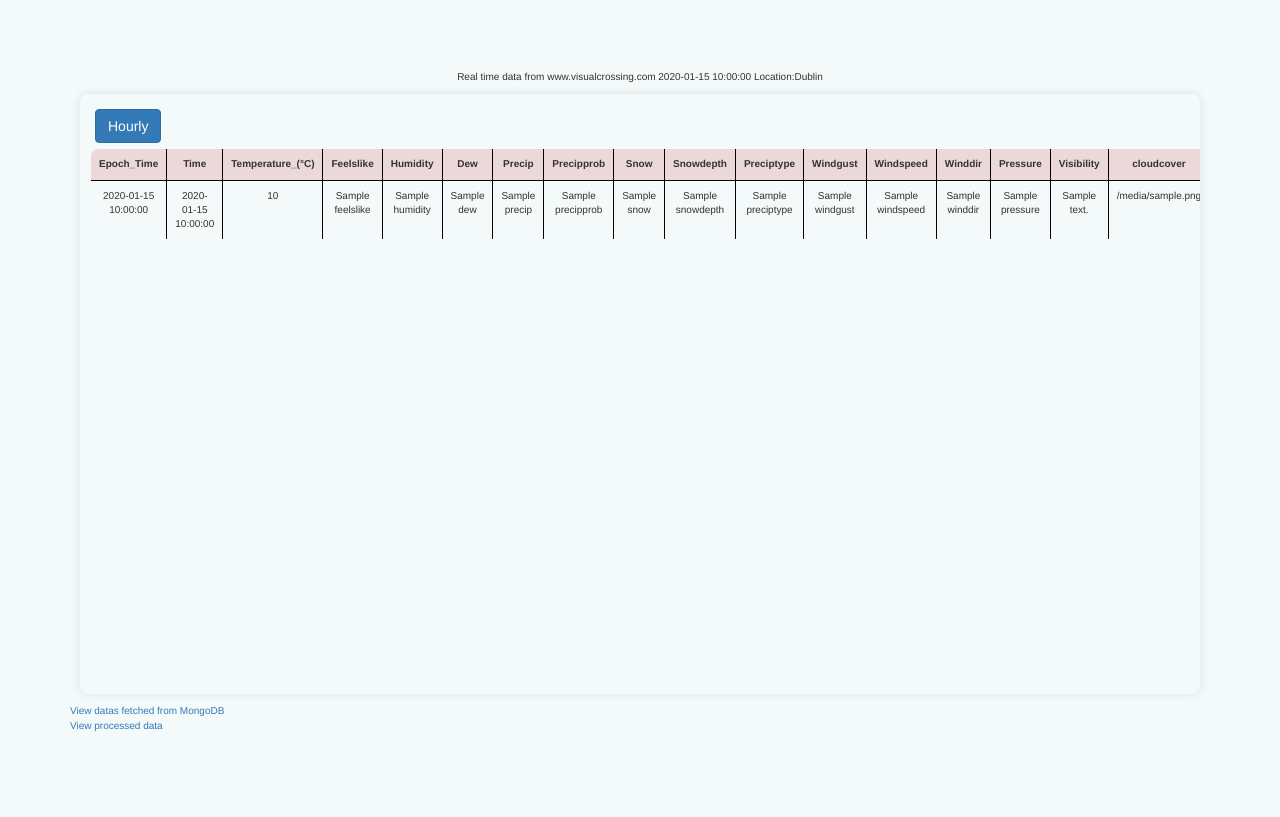
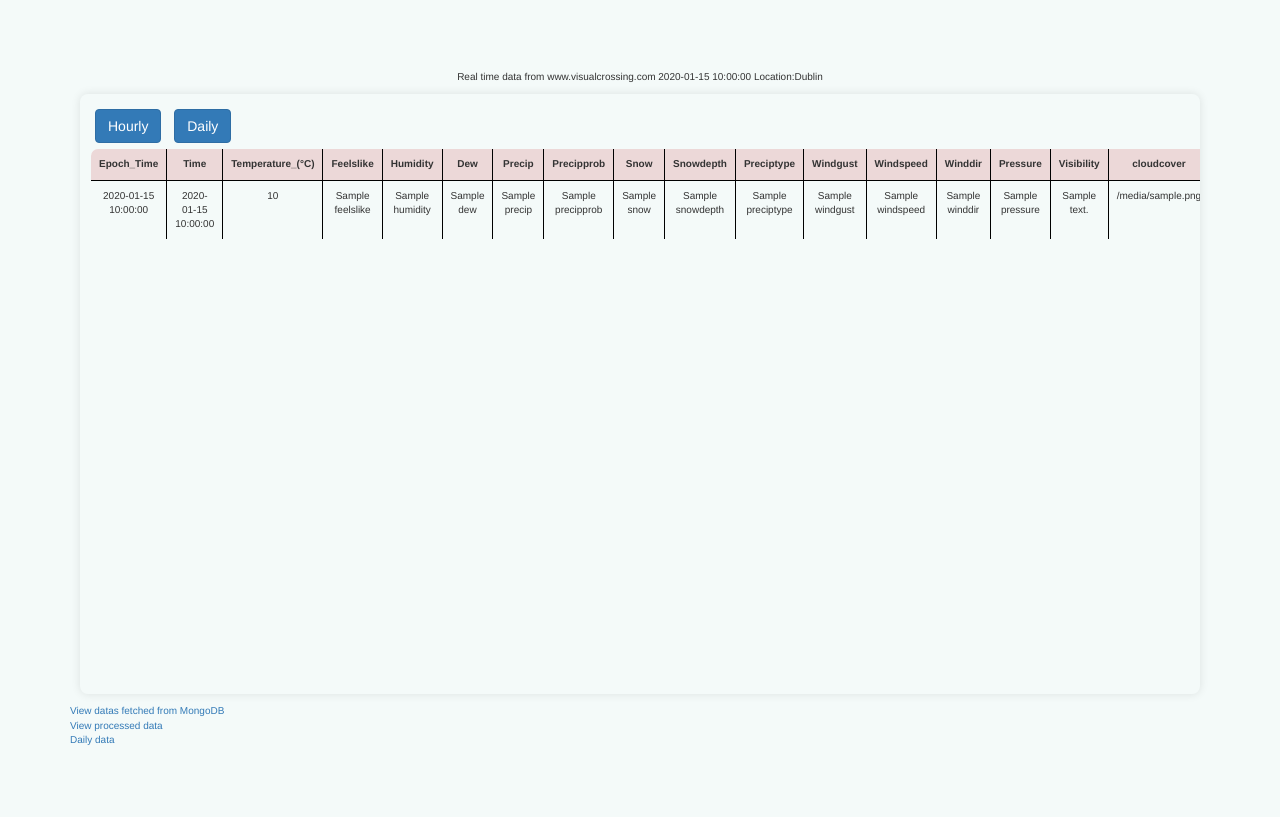
Before and after one commit to stephincjose/programming, a Flask app: template templates/processed-data.html in a window 1280 px wide. Before the commit the page ends 731 px from the top, so only its background shows below. Run offline with Flask 3, Linux system fonts and the light colour scheme; the template is opened without the code that fills it: most values are stand-ins (such as "Sample title", 1, 10 or a date in 2020); some libraries are stand-ins or nearby versions.

Commit message:
processed-data-minmax html datas are copied into processed-data.html

```diff
--- a/main.py
+++ b/main.py
@@ -241,7 +241,7 @@ def view_data3():
             print('sfafds',daily_parameters_dict["_id"])
 
         print('processed out', parameter_dicts)
-        return render_template('processed-data-minmax.html', parameter_dicts=parameter_dicts)
+        return render_template('processed-data-minmax.html',  parameter_dicts=parameter_dicts)
 
 
 @app.route('/view-data')
@@ -268,6 +268,36 @@ def view_data2():
 
 @app.route('/processed-data')
 def view_data1():
+
+    #from viewdata3():
+
+    parameter_dicts = []
+    pipeline = [
+        {"$group": {"_id": "$_id", "count": {"$sum": 1}}},
+        {"$match": {"count": {"$gt": 1}}}
+    ]
+    duplicate_dates = list(collection.aggregate(pipeline))
+
+    for date_doc in duplicate_dates:
+        count = date_doc["count"]
+        date_value = date_doc["_id"]  # Date value
+        date_id = str(date_doc["_id"])  # ObjectId as string
+        print('Count:', count, 'Date:', date_value, 'ObjectId:', date_id)
+
+
+
+    daily_parameters_list = collection_min_max.find({"date": {"$exists": True}})
+
+
+    if daily_parameters_list:
+        for daily_parameters_dict in daily_parameters_list:
+            parameter_dicts.append(daily_parameters_dict)
+            print('sfafds',daily_parameters_dict["_id"])
+
+        print('processed out', parameter_dicts)
+
+    ## end viewdata3()
+
     all_data = collection.find().sort("datetimeEpoch", pymongo.DESCENDING)
     processed_data = []
 
@@ -312,7 +342,7 @@ def view_data1():
         elif preciptype is None:
             x['preciptype'] = 'None'
 
-    return render_template('processed-data.html', all_data=processed_data)
+    return render_template('processed-data.html', all_data=processed_data,  parameter_dicts=parameter_dicts)
 
 
 if __name__ == '__main__':
--- a/templates/index.html
+++ b/templates/index.html
@@ -199,6 +199,12 @@
     <div>
         <a href="/processed-data">View processed data </a>
     </div>
+    <div>
+        <a href="/processed-data-minmax">Daily data </a>
+    </div>
+    <div>
+        <a href="/">Index </a>
+    </div>
     </div>
 </div>
 </body>
--- a/templates/processed-data.html
+++ b/templates/processed-data.html
@@ -1,31 +1,27 @@
 <!DOCTYPE html>
 <html lang="'en">
   <head>
-    <meta charset="UTF-8">
-    <meta name="viewport" content="width=device-width, initial-scale=1.0">
+    <meta charset="UTF-8" />
+    <meta name="viewport" content="width=device-width, initial-scale=1.0" />
     <title>Processed</title>
-    <link rel="stylesheet" href="https://maxcdn.bootstrapcdn.com/bootstrap/3.4.1/css/bootstrap.min.css">
+    <link
+      rel="stylesheet"
+      href="https://maxcdn.bootstrapcdn.com/bootstrap/3.4.1/css/bootstrap.min.css"
+    />
 
     <style>
-
       body {
         font: Arial, sans-serif;
         font-size: 1rem;
-            background-color: rgb(244, 250, 249)
-
+        background-color: rgb(244, 250, 249);
       }
       .Head {
         font: Arial, sans-serif;
 
         text-align: center;
 
-
         align-items: center;
-
       }
-
-
-
 
       table {
         border: 1px solid black;
@@ -33,10 +29,10 @@
         width: 100%;
         border-radius: 8px;
         overflow: hidden;
-
       }
 
-        th, td {
+      th,
+      td {
         border: 1px solid black;
         padding: 8px;
         text-align: center;
@@ -46,15 +42,13 @@
         background-color: #ecd8d8;
       }
 
-
       tr:hover {
         background-color: #f2f2f2;
       }
 
-        .div0{
+      .div0 {
         margin: 50px;
         padding: 20px;
-
       }
 
       .div1 {
@@ -64,38 +58,32 @@
         height: 600px;
         overflow-x: auto;
         border-radius: 8px;
-
-
       }
       .div2 {
         max-height: 60px;
-
       }
-        .btn-primary{
-            margin: .5rem;
+      .btn-primary {
+        margin: 0.5rem;
       }
-
     </style>
   </head>
   <body>
     <div class="div0">
       <div class="Head">
-            <div >
+        <div>
           Real time data from www.visualcrossing.com {{date}} Location:Dublin
         </div>
-            <div >
-
-            </div>
-
+        <div></div>
       </div>
 
       <div class="div1">
+        <div class="div2">
+          <button class="btn btn-primary" onclick="showHourly()">Hourly</button>
+          <button class="btn btn-primary" onclick="showDaily()">Daily</button>
 
-    <div class="div2">
-
+          <div class="hourly"  >
             <table class="table table-striped">
               <tr>
-            <a class="btn btn-primary" href="#" role="button">Hourly</a>
                 <th>Epoch_Time</th>
                 <th>Time</th>
                 <th>Temperature_(°C)</th>
@@ -118,8 +106,6 @@
                 <th>UVindex</th>
                 <th>Severerisk</th>
                 <th>Conditions</th>
-
-
               </tr>
               {% for hour in all_data %}
               <tr>
@@ -145,16 +131,75 @@
                 <td>{{ hour.uvindex }}</td>
                 <td>{{ hour.severerisk }}</td>
                 <td>{{ hour.conditions }}</td>
-
-
               </tr>
               {% endfor %}
             </table>
+          </div>
+
+          <div class="daily" style="display: none;">
+            <div class="div1">
+              <div class="div2">
+                <table class="table table-striped">
+                  <tr>
+                    <th>Date</th>
+                    <th>Temperature_max</th>
+                    <th>Temperature_min</th>
+                    <th>Temperature_mean</th>
+                    <th>Feelslike_max</th>
+                    <th>Feelslike_min</th>
+                    <th>Feelslike_mean</th>
+                    <th>mean_Humidity</th>
+                    <th>mean_Dew_Dew</th>
+                    <th>mean_Precip</th>
+                    <th>mean_Snow</th>
+                    <th>mean_Snowdepth</th>
+                    <th>mean_Windgust</th>
+                    <th>mean_Windspeed</th>
+                    <th>mean_Winddir</th>
+                    <th>mean_Pressure</th>
+                    <th>mean_Visibility</th>
+                    <th>mean_Cloudcover</th>
+                    <th>mean_Solarradiation</th>
+                    <th>mean_Solarenergy</th>
+                    <th>mean_Uvindex</th>
+                    <th>mean_Severerisk</th>
+                  </tr>
+                  {% for daily_parameters_dict in parameter_dicts %}
+                  <tr>
+                    <td>{{ daily_parameters_dict.date }}</td>
+                    <td>{{ daily_parameters_dict.Temperature_max }}</td>
+                    <td>{{ daily_parameters_dict.Temperature_min }}</td>
+                    <td>{{ daily_parameters_dict.Temperature_mean }}</td>
+                    <td>{{ daily_parameters_dict.Feelslike_max }}</td>
+                    <td>{{ daily_parameters_dict.Feelslike_min }}</td>
+                    <td>{{ daily_parameters_dict.Feelslike_mean }}</td>
+                    <td>{{ daily_parameters_dict.mean_Humidity }}</td>
+                    <td>{{ daily_parameters_dict.mean_Dew_Dew }}</td>
+                    <td>{{ daily_parameters_dict.mean_Precip }}</td>
+                    <td>{{ daily_parameters_dict.mean_Snow }}</td>
+                    <td>{{ daily_parameters_dict.mean_Snowdepth }}</td>
+                    <td>{{ daily_parameters_dict.mean_Windgust }}</td>
+                    <td>{{ daily_parameters_dict.mean_Windspeed }}</td>
+                    <td>{{ daily_parameters_dict.mean_Winddir }}</td>
+                    <td>{{ daily_parameters_dict.mean_Pressure }}</td>
+                    <td>{{ daily_parameters_dict.mean_Visibility }}</td>
+                    <td>{{ daily_parameters_dict.mean_Cloudcover }}</td>
+                    <td>{{ daily_parameters_dict.mean_Solarradiation }}</td>
+                    <td>{{ daily_parameters_dict.mean_Solarenergy }}</td>
+                    <td>{{ daily_parameters_dict.mean_Uvindex }}</td>
+                    <td>{{ daily_parameters_dict.mean_Severerisk }}</td>
+                  </tr>
+                  {% endfor %}
+                </table>
+              </div>
+            </div>
+
+          </div>
+
 
 
 
         </div>
-
       </div>
       <div>
         <div>
@@ -163,7 +208,16 @@
         <div>
           <a href="/processed-data">View processed data </a>
         </div>
+        <div>
+          <a href="/processed-data-minmax">Daily data </a>
         </div>
       </div>
+    </div>
+
+
+
+
+
+
   </body>
 </html>
```
Also changed, not shown: templates/processed-data-minmax.html (+20 -28 lines). Lines whose indentation alone changed are shown as unchanged.
